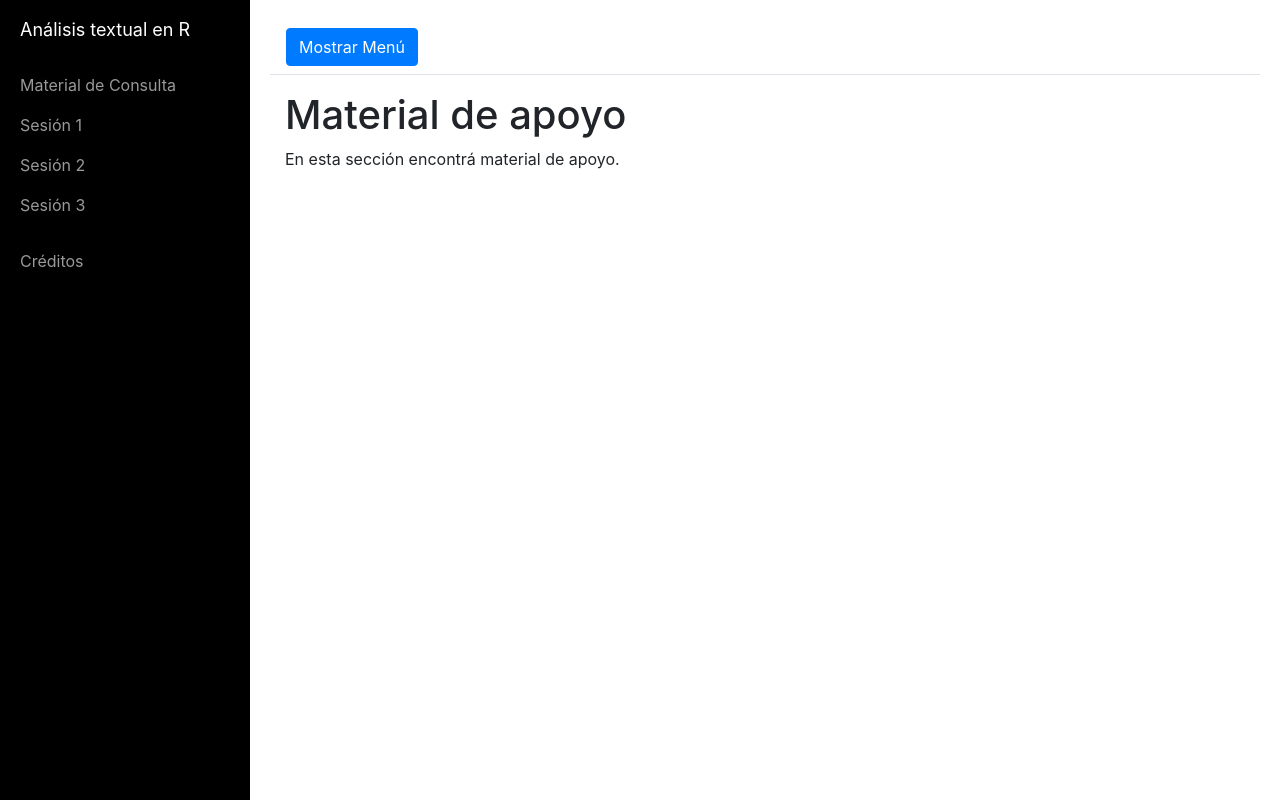
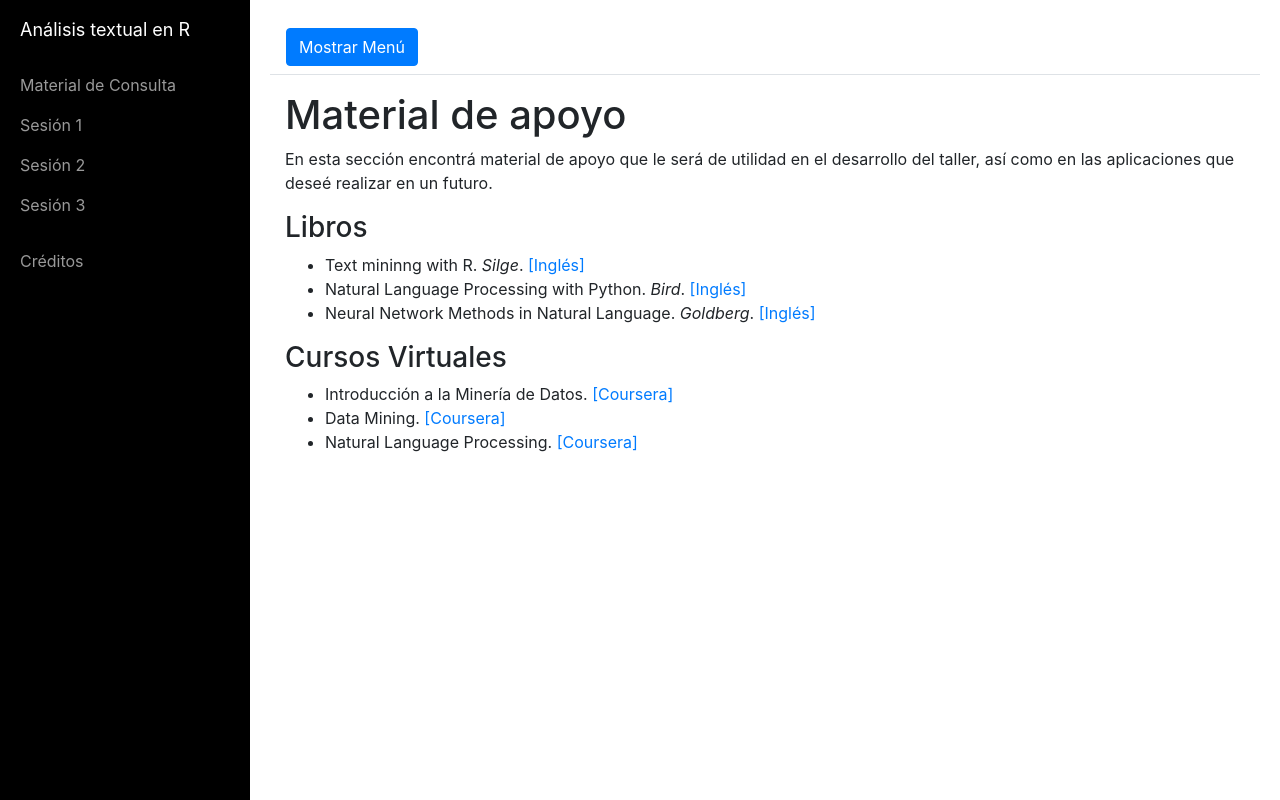
Before and after one commit to semillero-ESTAP/analisis-textual-r, a website: page docs/books.html in a window 1280 px wide. Drawn offline with Linux system fonts and the light colour scheme.

Commit message:
Add files via upload

```diff
--- a/docs/books.html
+++ b/docs/books.html
@@ -59,8 +59,20 @@
           <div class="container-fluid mt-3" id="Introducción a R">
               <h1>Material de apoyo</h1>
               <p>
-                  En esta sección encontrá material de apoyo.
+                  En esta sección encontrá material de apoyo que le será de utilidad en el desarrollo del taller, así como en las aplicaciones que deseé realizar en un futuro.
               </p>
+              <h3>Libros</h3>
+              <ul>
+                <li>Text mininng with R. <i>Silge</i>. <a href="https://www.tidytextmining.com/">[Inglés]</a></li>
+                <li>Natural Language Processing with Python. <i>Bird</i>. <a href="http://www.datascienceassn.org/sites/default/files/Natural%20Language%20Processing%20with%20Python.pdf">[Inglés]</a></li>
+                <li>Neural Network Methods in Natural Language. <i>Goldberg</i>. <a href="https://github.com/Michael2Tang/ML_Doc/raw/master/Neural%20Network%20Methods%20in%20Natural%20Language%20Processing-Morgan%20%26%20Claypool%20Publishers%20(2017)%20-%20Yoav%20Goldberg%2C%20Graeme%20Hirst.pdf">[Inglés]</a></li>
+              </ul>
+              <h3>Cursos Virtuales</h3>
+              <ul>
+                <li>Introducción a la Minería de Datos. <a href="https://www.coursera.org/learn/mineria-de-datos-introduccion?">[Coursera]</a></li>
+                <li>Data Mining. <a href="https://www.coursera.org/specializations/data-mining">[Coursera]</a></li>
+                <li>Natural Language Processing. <a href="https://www.coursera.org/specializations/natural-language-processing?">[Coursera]</a></li>
+              </ul>
          </div>
      </div>
 
```
